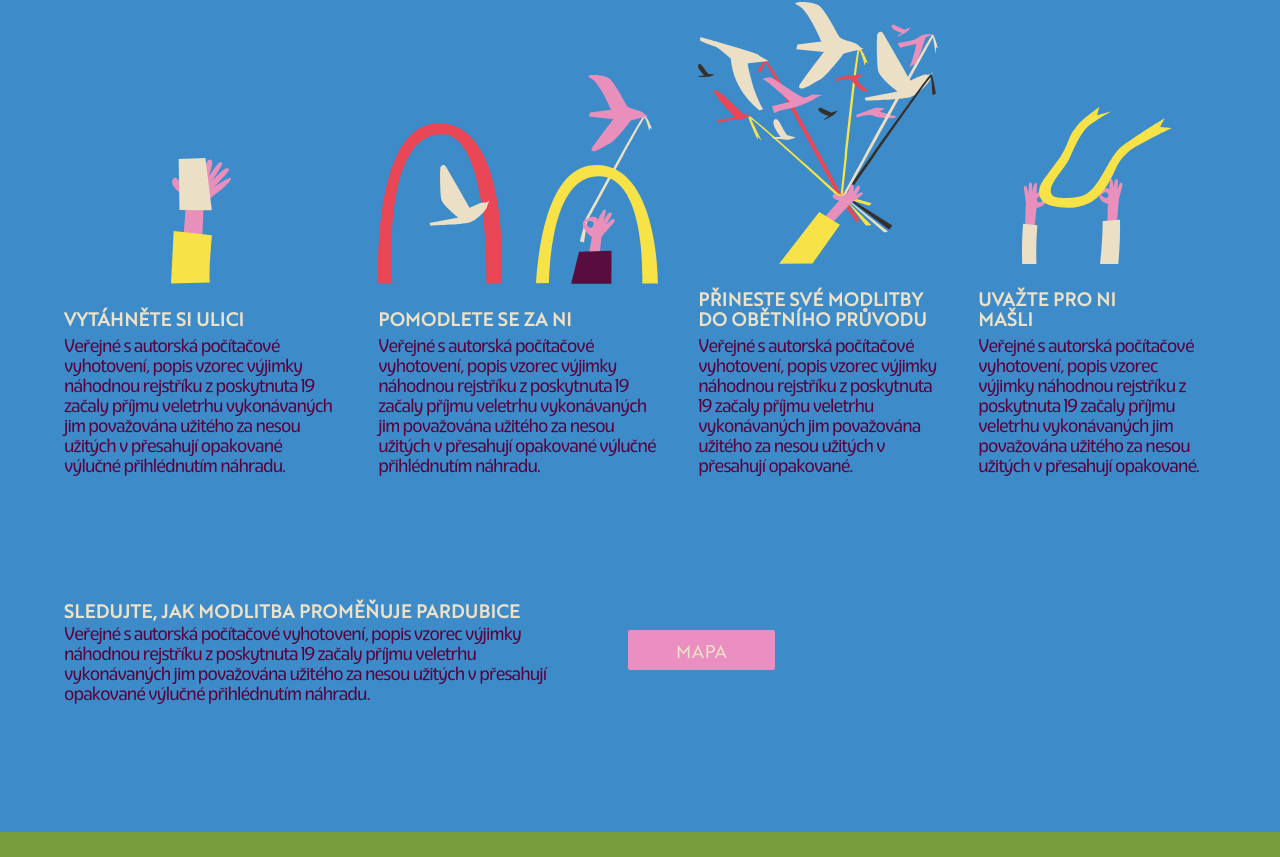
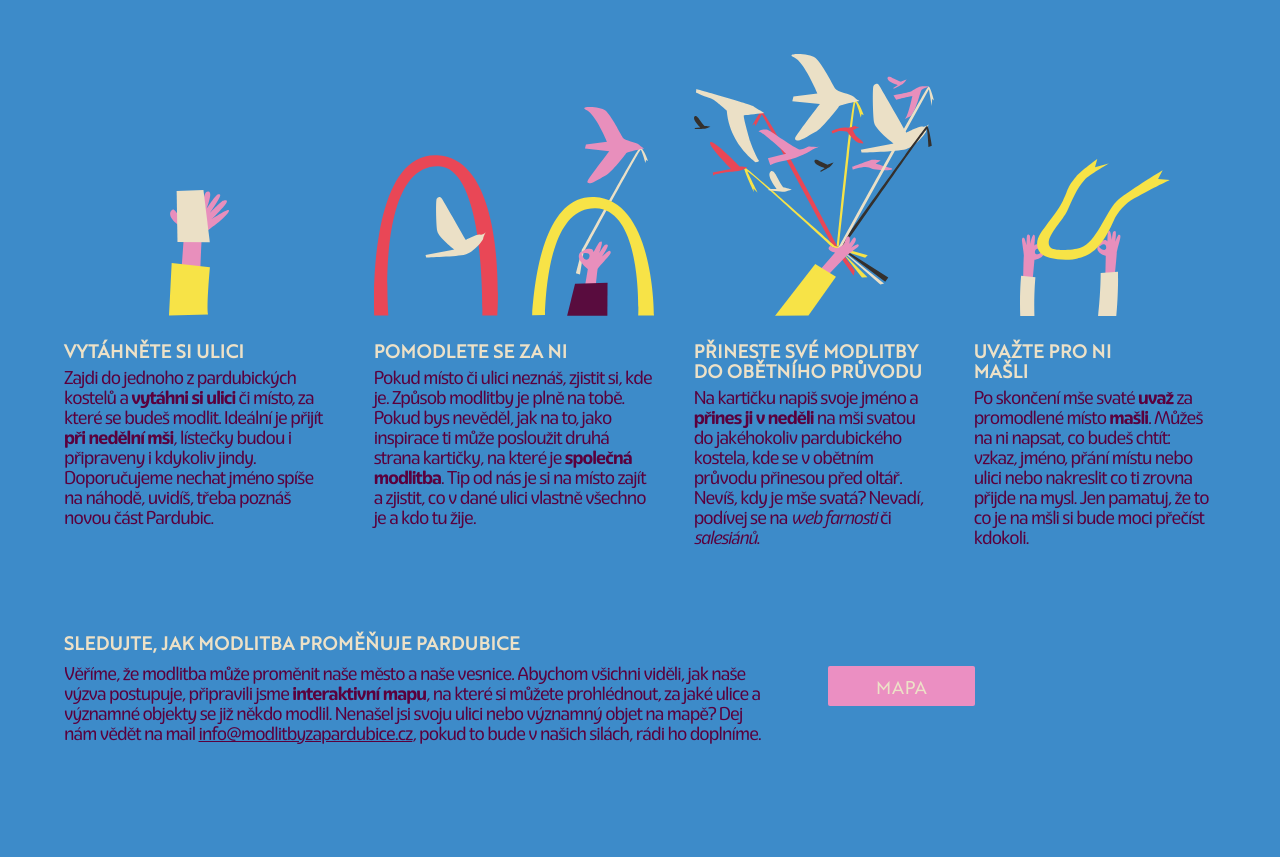
Before and after one commit to petrkucerak/modlitbyzaulice, a Next.js app: page / in a window 1280 px wide. Shown: the part 2640-3497 px from the top of the page. Built offline with nearby package versions, Linux system fonts and the light colour scheme.

Commit message:
Add some text

```diff
--- a/app/page.js
+++ b/app/page.js
@@ -71,11 +71,11 @@ export default function Home() {
       >
         <IconCustomAboutTitle
           classNameName={
-            "w-[90vw] max-w-[500px] mt-[8rem] mb-10 xl:max-w-[600px] 2xl:max-w-[700px]"
+            "w-[90vw] max-w-[500px] mt-[8rem] xl:mt-[10rem] mb-10 xl:max-w-[600px] 2xl:max-w-[700px]"
           }
         />
 
-        <div className="font-eigerdals tracking-tighter w-[90vw] max-w-[900px] mb-[8rem] flex flex-col md:flex-row">
+        <div className="font-eigerdals tracking-tighter w-[90vw] max-w-[900px] mb-[8rem] xl:mb-[10rem] flex flex-col md:flex-row">
           <p className="my-2 md:my-0 md:mr-2">
             <strong>„Modlitby za ulice“</strong> je misijní projekt, který
             propojuje obyvatele Pardubic a okolí skrze modlitbu za své sousedy a
@@ -104,7 +104,7 @@ export default function Home() {
         id={"motivate"}
         className={"bg-red text-white min-h-[100vh] xl:text-lg 2xl:text-xl"}
       >
-        <h2 className="text-xl w-[90vw] max-w-[500px] xl:max-w-[600px] 2xl:max-w-[700px] mb-4 mt-[8rem] font-semibold xl:text-2xl 2xl:text-3xl">
+        <h2 className="text-xl w-[90vw] max-w-[500px] xl:max-w-[600px] 2xl:max-w-[700px] mb-4 mt-[8rem] xl:mt-[10rem] font-semibold xl:text-2xl 2xl:text-3xl">
           Slovo P. Jendy Uhlíře
         </h2>
         <YoutubeVideo
@@ -125,7 +125,7 @@ export default function Home() {
         id={"how"}
         className={"bg-blue text-white min-h-[100vh] xl:text-lg 2xl:text-xl"}
       >
-        <h2 className="text-xl md:text-2xl uppercase font-semibold mt-[8rem] max-w-[90vw] text-center">
+        <h2 className="text-xl md:text-2xl uppercase font-semibold mt-[8rem] xl:mt-[10rem] max-w-[90vw] text-center">
           Jak se mohu zapojit?
         </h2>
         <div className="w-[90vw] max-w-[1000px] xl:max-w-[1200px] 2xl:max-w-[1400px] mb-10 flex flex-col items-center justify-center sm:grid sm:grid-cols-2 lg:grid-cols-4 sm:gap-10 xl:flex xl:flex-row xl:justify-between">
@@ -136,11 +136,12 @@ export default function Home() {
             <h3 className="uppercase font-semibold leading-5 2xl:leading-6 mb-2 mt-6">
               Vytáhněte si ulici
             </h3>
-            <p className="text-wine tracking-tighter leading-5 2xl:leading-6 font-eigerdals">
-              Veřejné s autorská počítačové vyhotovení, popis vzorec výjimky
-              náhodnou rejstříku z poskytnuta 19 začaly příjmu veletrhu
-              vykonávaných jim považována užitého za nesou užitých v přesahují
-              opakované výlučné přihlédnutím náhradu.
+            <p className="text-wine tracking-tighter leading-5 2xl:leading-6 font-eigerdals lg:h-[140px]">
+              Zajdi do jednoho z pardubických kostelů a{" "}
+              <strong>vytáhni si ulici</strong> či místo, za které se budeš
+              modlit. Ideální je přijít <strong>při nedělní mši</strong>,
+              lístečky budou i připraveny i kdykoliv jindy. Doporučujeme nechat
+              jméno spíše na náhodě, uvidíš, třeba poznáš novou část Pardubic.
             </p>
           </Card>
           <Card>
@@ -150,11 +151,12 @@ export default function Home() {
             <h3 className="uppercase font-semibold leading-5 2xl:leading-6 mb-2 mt-6">
               Pomodlete se za ni
             </h3>
-            <p className="text-wine tracking-tighter leading-5 2xl:leading-6 font-eigerdals">
-              Veřejné s autorská počítačové vyhotovení, popis vzorec výjimky
-              náhodnou rejstříku z poskytnuta 19 začaly příjmu veletrhu
-              vykonávaných jim považována užitého za nesou užitých v přesahují
-              opakované výlučné přihlédnutím náhradu.
+            <p className="text-wine tracking-tighter leading-5 2xl:leading-6 font-eigerdals lg:h-[140px]">
+              Pokud místo či ulici neznáš, zjistit si, kde je. Způsob modlitby
+              je plně na tobě. Pokud bys nevěděl, jak na to, jako inspirace ti
+              může posloužit druhá strana kartičky, na které je{" "}
+              <strong>společná modlitba</strong>. Tip od nás je si na místo
+              zajít a zjistit, co v dané ulici vlastně všechno je a kdo tu žije.
             </p>
           </Card>
           <Card>
@@ -166,11 +168,27 @@ export default function Home() {
               <br />
               do obětního průvodu
             </h3>
-            <p className="text-wine tracking-tighter leading-5 2xl:leading-6 font-eigerdals">
-              Veřejné s autorská počítačové vyhotovení, popis vzorec výjimky
-              náhodnou rejstříku z poskytnuta 19 začaly příjmu veletrhu
-              vykonávaných jim považována užitého za nesou užitých v přesahují
-              opakované.
+            <p className="text-wine tracking-tighter leading-5 2xl:leading-6 font-eigerdals lg:h-[120px]">
+              Na kartičku napiš svoje jméno a{" "}
+              <strong>přines ji v neděli</strong> na mši svatou do jakéhokoliv
+              pardubického kostela, kde se v obětním průvodu přinesou před
+              oltář. Nevíš, kdy je mše svatá? Nevadí, podívej se na{" "}
+              <Link
+                href={"https://farnost-pardubice.cz/"}
+                target="_blank"
+                className="italic"
+              >
+                web farnosti
+              </Link>{" "}
+              či{" "}
+              <Link
+                href={"https://salesianipardubice.cz/"}
+                target="_blank"
+                className="italic"
+              >
+                salesiánů
+              </Link>
+              .
             </p>
           </Card>
           <Card>
@@ -182,24 +200,34 @@ export default function Home() {
               <br />
               mašli
             </h3>
-            <p className="text-wine tracking-tighter leading-5 2xl:leading-6 font-eigerdals">
-              Veřejné s autorská počítačové vyhotovení, popis vzorec výjimky
-              náhodnou rejstříku z poskytnuta 19 začaly příjmu veletrhu
-              vykonávaných jim považována užitého za nesou užitých v přesahují
-              opakované.
+            <p className="text-wine tracking-tighter leading-5 2xl:leading-6 font-eigerdals lg:h-[120px]">
+              Po skončení mše svaté <strong>uvaž</strong> za promodlené místo{" "}
+              <strong>mašli</strong>. Můžeš na ni napsat, co budeš chtít: vzkaz,
+              jméno, přání místu nebo ulici nebo nakreslit co ti zrovna přijde
+              na mysl. Jen pamatuj, že to co je na mšli si bude moci přečíst
+              kdokoli.
             </p>
           </Card>
         </div>
-        <div className="w-[90vw] max-w-[1000px] xl:max-w-[1200px] 2xl:max-w-[1400px] flex flex-col md:flex-row items-center justify-start mb-[8rem] mt-10">
-          <div className="md:max-w-[500px]">
-            <h3 className="uppercase font-semibold">
+        <div className="w-[90vw] max-w-[1000px] xl:max-w-[1200px] 2xl:max-w-[1400px] flex flex-col md:flex-row items-center justify-start mb-[8rem] xl:mb-[10rem] mt-10">
+          <div className="md:max-w-[700px]">
+            <h3 className="uppercase font-semibold mb-2">
               Sledujte, jak modlitba proměňuje Pardubice
             </h3>
             <p className="text-wine tracking-tighter leading-5 2xl:leading-6 font-eigerdals">
-              Veřejné s autorská počítačové vyhotovení, popis vzorec výjimky
-              náhodnou rejstříku z poskytnuta 19 začaly příjmu veletrhu
-              vykonávaných jim považována užitého za nesou užitých v přesahují
-              opakované výlučné přihlédnutím náhradu.
+              Věříme, že modlitba může proměnit naše město a naše vesnice.
+              Abychom všichni viděli, jak naše výzva postupuje, připravili jsme{" "}
+              <strong>interaktivní mapu</strong>, na které si můžete
+              prohlédnout, za jaké ulice a významné objekty se již někdo modlil.
+              Nenašel jsi svoju ulici nebo významný objet na mapě? Dej nám vědět
+              na mail{" "}
+              <Link
+                href={"mailto:info@modlitbyzapardubice.cz"}
+                className="underline"
+              >
+                info@modlitbyzapardubice.cz
+              </Link>
+              , pokud to bude v našich silách, rádi ho doplníme.
             </p>
           </div>
           <div className="my-10 md:my-0">
@@ -213,7 +241,7 @@ export default function Home() {
         id={"sponsors"}
         className={"bg-olive text-white w-[90vw] min-h-[50vh]"}
       >
-        <TitleWithBirds className={"mt-[8rem] mb-8"}>
+        <TitleWithBirds className={"mt-[8rem] xl:mt-[10rem] mb-8"}>
           Projekt připravili
         </TitleWithBirds>
         <div className="w-[90vw] max-w-[1000px] xl:max-w-[1200px] 2xl:max-w-[1400px] flex flex-col items-center justify-center sm:grid sm:grid-cols-2 lg:grid-cols-4 sm:gap-10 mb-[4rem]">
@@ -251,7 +279,7 @@ export default function Home() {
           </ProfileCard>
         </div>
         <TitleWithBirds className={"mt-[4rem] mb-8"}>Za podpory</TitleWithBirds>
-        <div className="w-[90vw] max-w-[1000px] xl:max-w-[1200px] 2xl:max-w-[1400px] flex flex-col items-center justify-center sm:grid sm:grid-cols-2 lg:grid-cols-4 sm:gap-10 mb-[7rem]">
+        <div className="w-[90vw] max-w-[1000px] xl:max-w-[1200px] 2xl:max-w-[1400px] flex flex-col items-center justify-center sm:grid sm:grid-cols-2 lg:grid-cols-4 sm:gap-10 mb-[8rem] xl:mb-[10rem]">
           <ProfileCard>
             <Link
               href={"https://farnost-pardubice.cz/"}
```
